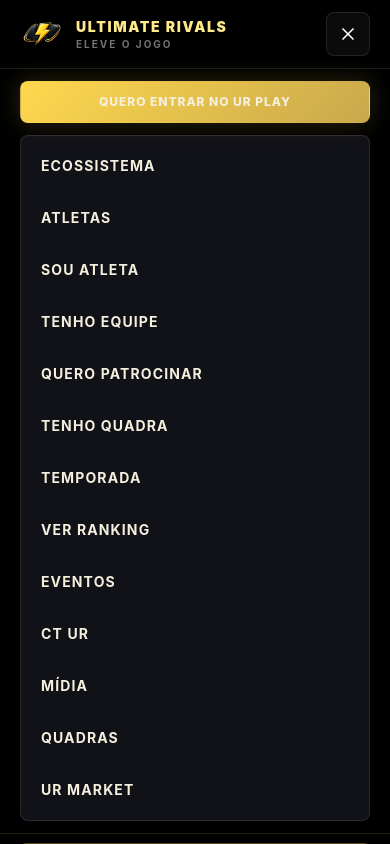
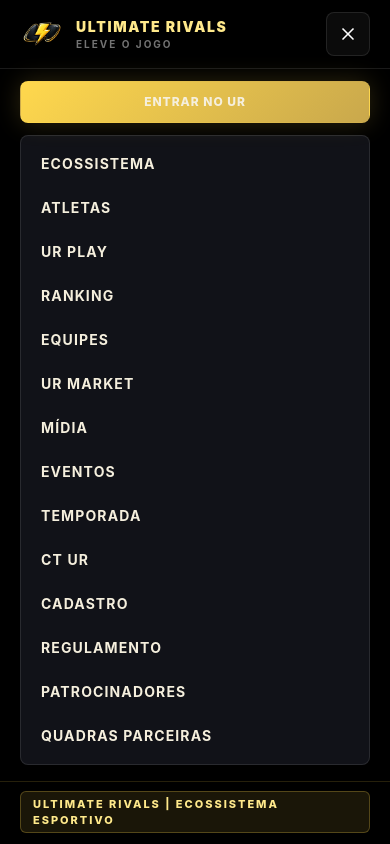
Before and after one commit to ultimaterivals/ur-sistema, a Next.js app: page / in a window 390 px wide. Both pictures are taken after a click on the button "Abrir menu". Shown: the top 844 px of the page. Built offline with nearby package versions, Linux system fonts and the light colour scheme; grey boxes are pictures that could not be loaded.

Commit message:
Ajusta mobile, menu lateral e rolagem entre paginas

```diff
--- a/app/layout.tsx
+++ b/app/layout.tsx
@@ -30,7 +30,7 @@
 
 export default function RootLayout({ children }: Readonly<{ children: React.ReactNode }>) {
   return (
-    <html data-scroll-behavior="smooth" lang="pt-BR">
+    <html lang="pt-BR">
       <body>
         <RouteScrollManager />
         <Header />
--- a/components/layout/header.tsx
+++ b/components/layout/header.tsx
@@ -67,15 +67,15 @@
         </button>
       </div>
 
-      <div className="border-t border-white/10 px-5 pb-3 pt-3 lg:hidden">
-        <Button className="w-full" href="/cadastro#atleta">
-          Quero entrar no UR Play
-        </Button>
-        {open ? (
-          <nav className="mt-3 grid gap-2 rounded-lg border border-white/10 bg-[#111218] p-2">
+      {open ? (
+        <div className="border-t border-white/10 px-5 pb-4 pt-3 lg:hidden">
+          <Button className="w-full" href="/cadastro#atleta">
+            Entrar no UR
+          </Button>
+          <nav className="mt-3 grid gap-1 rounded-lg border border-white/10 bg-[#111218] p-2">
             {mobileNavigation.map((item) => (
               <Link
-                className="rounded-md px-3 py-3 text-sm font-bold uppercase tracking-[0.08em] text-white/70 transition hover:bg-white/[0.06] hover:text-[#ffe98b]"
+                className="rounded-md px-3 py-2.5 text-sm font-bold uppercase tracking-[0.08em] text-white/70 transition hover:bg-white/[0.06] hover:text-[#ffe98b]"
                 href={item.href}
                 key={item.href}
                 onClick={() => setOpen(false)}
@@ -84,15 +84,15 @@
               </Link>
             ))}
           </nav>
-        ) : null}
-      </div>
+        </div>
+      ) : null}
 
       {open ? (
-        <div className="hidden border-t border-white/10 px-8 pb-3 pt-3 lg:block xl:hidden">
+        <div className="hidden border-t border-white/10 px-8 pb-4 pt-3 lg:block xl:hidden">
           <nav className="grid grid-cols-4 gap-2 rounded-lg border border-white/10 bg-[#111218] p-2">
             {mobileNavigation.map((item) => (
               <Link
-                className="rounded-md px-3 py-3 text-center text-xs font-bold uppercase tracking-[0.08em] text-white/70 transition hover:bg-white/[0.06] hover:text-[#ffe98b]"
+                className="rounded-md px-3 py-2.5 text-center text-xs font-bold uppercase tracking-[0.08em] text-white/70 transition hover:bg-white/[0.06] hover:text-[#ffe98b]"
                 href={item.href}
                 key={item.href}
                 onClick={() => setOpen(false)}
--- a/components/layout/route-scroll-manager.tsx
+++ b/components/layout/route-scroll-manager.tsx
@@ -1,22 +1,38 @@
-"use client";
+'use client';
 
-import { usePathname } from "next/navigation";
-import { useEffect } from "react";
+import { useEffect } from 'react';
+import { usePathname } from 'next/navigation';
 
 export function RouteScrollManager() {
   const pathname = usePathname();
 
   useEffect(() => {
-    if (typeof window === "undefined") return;
+    if (typeof window === 'undefined') return;
 
-    window.history.scrollRestoration = "manual";
+    if ('scrollRestoration' in window.history) {
+      window.history.scrollRestoration = 'manual';
+    }
 
-    if (window.location.hash) return;
+    const hasHash = window.location.hash && window.location.hash.length > 1;
 
-    window.requestAnimationFrame(() => {
-      window.scrollTo({ behavior: "auto", left: 0, top: 0 });
-    });
+    if (hasHash) return;
+
+    const scrollToTop = () => {
+      window.scrollTo({ top: 0, left: 0, behavior: 'auto' });
+    };
+
+    scrollToTop();
+
+    const frame = window.requestAnimationFrame(scrollToTop);
+    const timeout = window.setTimeout(scrollToTop, 120);
+
+    return () => {
+      window.cancelAnimationFrame(frame);
+      window.clearTimeout(timeout);
+    };
   }, [pathname]);
 
   return null;
 }
+
+export default RouteScrollManager;
--- a/lib/navigation.ts
+++ b/lib/navigation.ts
@@ -11,17 +11,18 @@
 export const mobileNavigation = [
   { label: "Ecossistema", href: "/ecossistema" },
   { label: "Atletas", href: "/atletas" },
-  { label: "Sou atleta", href: "/cadastro#atleta" },
-  { label: "Tenho equipe", href: "/cadastro#equipe" },
-  { label: "Quero patrocinar", href: "/cadastro#patrocinador" },
-  { label: "Tenho quadra", href: "/cadastro#quadra" },
+  { label: "UR Play", href: "/ur-play" },
+  { label: "Ranking", href: "/ranking" },
+  { label: "Equipes", href: "/equipes" },
+  { label: "UR Market", href: "/ur-market" },
+  { label: "Mídia", href: "/midia" },
+  { label: "Eventos", href: "/eventos" },
   { label: "Temporada", href: "/temporada" },
-  { label: "Ver ranking", href: "/ranking" },
-  { label: "Eventos", href: "/eventos" },
   { label: "CT UR", href: "/ct-ur" },
-  { label: "Mídia", href: "/midia" },
-  { label: "Quadras", href: "/quadras-parceiras" },
-  { label: "UR Market", href: "/ur-market" },
+  { label: "Cadastro", href: "/cadastro" },
+  { label: "Regulamento", href: "/regulamento" },
+  { label: "Patrocinadores", href: "/patrocinadores" },
+  { label: "Quadras Parceiras", href: "/quadras-parceiras" },
 ] as const;
 
 export const footerColumns = [
```
